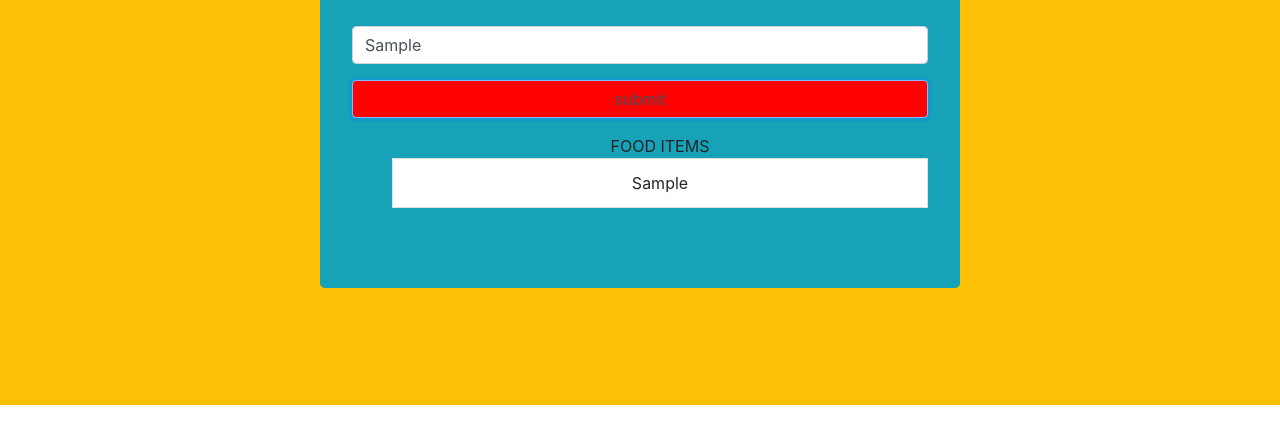
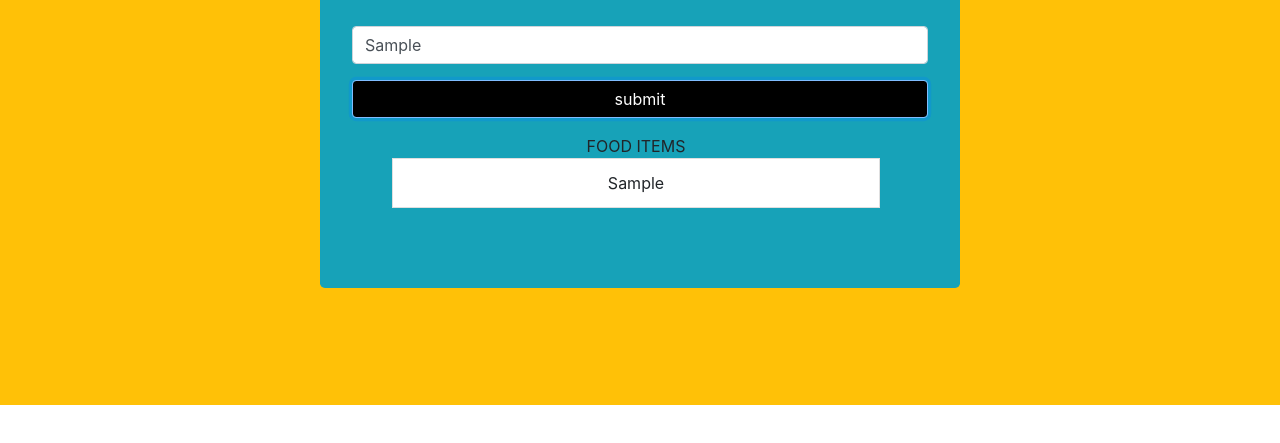
Before and after one commit to darkweb907/darkweb907-github.io-todofolder, a plain HTML site: page index.html in a window 1280 px wide. Both pictures are taken after typing "Sample" into the empty fields and a click on the input "submit". Shown: the part 219-662 px from the top of the page. Drawn offline with nearby package versions, Linux system fonts and the light colour scheme.

Commit message:
added a margin'

```diff
--- a/index.html
+++ b/index.html
@@ -8,7 +8,8 @@
     <link rel="stylesheet" href="../css/bootstrap.min.css">
     <style>
         .sub:focus{
-            background-color: red;
+            background-color: black;
+            color: white;
         }
     </style>
 </head>
@@ -24,7 +25,7 @@
                         <input class="form-control sub" type="submit" value="submit" id="submit">
                     </div>
                 </form>
-                <ol class="text-center" id="ul">FOOD ITEMS</ol>
+                <ol class="text-center mr-5" id="ul">FOOD ITEMS</ol>
             </div>
         </main>
  <script src="../js/jquery-3.4.1.js"></script>
@@ -37,6 +38,7 @@
         var submit=document.createTextNode(text)
         var li=document.createElement("li")
         li.setAttribute("class", "list-group-item")
+        li.style.backgroundColor="light blue"
         li.appendChild(submit)
         document.getElementById("ul").appendChild(li)
         return false;
```
